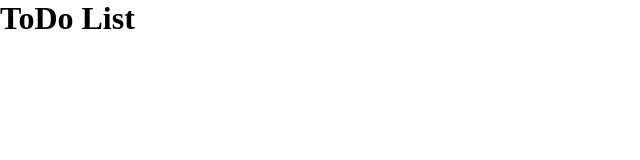
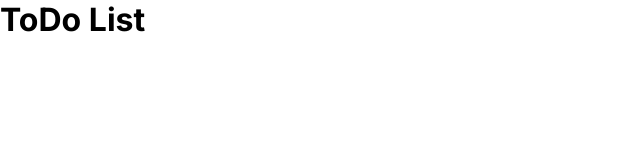
Before and after one commit to marcusviniciusmo/Ignite_Rocketseat_React_ToDo_List, a React (Vite) app in the folder frontend/: page / in a window 1280 px wide. Shown: the top 160 px of the page, without its empty margins (0-640 px from the left). Built offline with nearby package versions, Linux system fonts and the light colour scheme.

Commit message:
Font Inter added

```diff
--- a/frontend/index.html
+++ b/frontend/index.html
@@ -2,7 +2,14 @@
 <html lang="en">
   <head>
     <meta charset="UTF-8" />
+
+    <link rel="preconnect" href="https://fonts.googleapis.com">
+    <link rel="preconnect" href="https://fonts.gstatic.com" crossorigin>
+
     <meta name="viewport" content="width=device-width, initial-scale=1.0" />
+
+    <link href="https://fonts.googleapis.com/css2?family=Inter:wght@100..900&display=swap" rel="stylesheet">
+
     <title>ToDo List</title>
   </head>
   <body>
--- a/frontend/src/global.css
+++ b/frontend/src/global.css
@@ -11,3 +11,7 @@
   padding: 0;
   box-sizing: border-box;
 }
+
+body, button, input, textarea {
+  font-family: 'Inter', sans-serif;
+}
```
